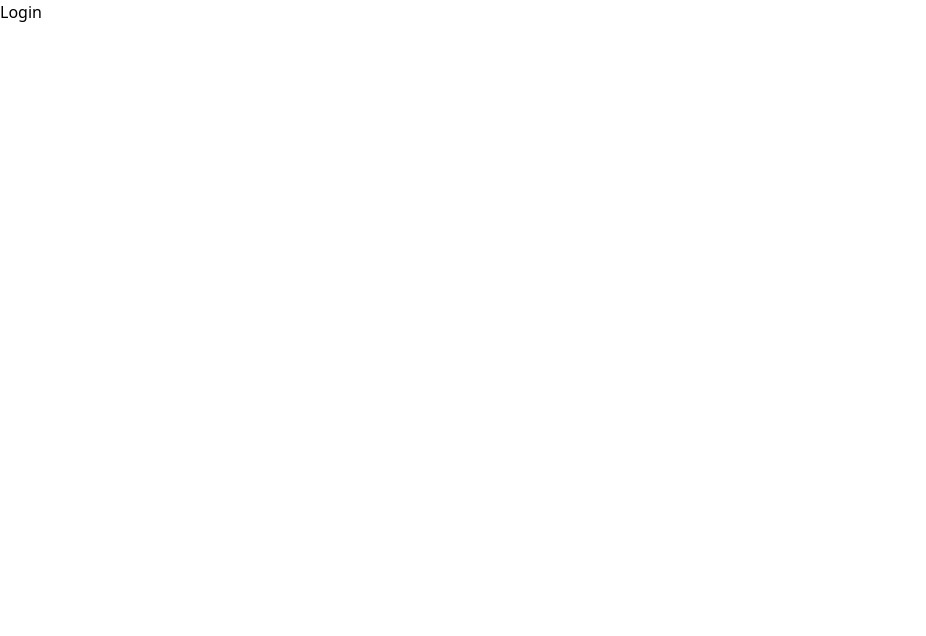
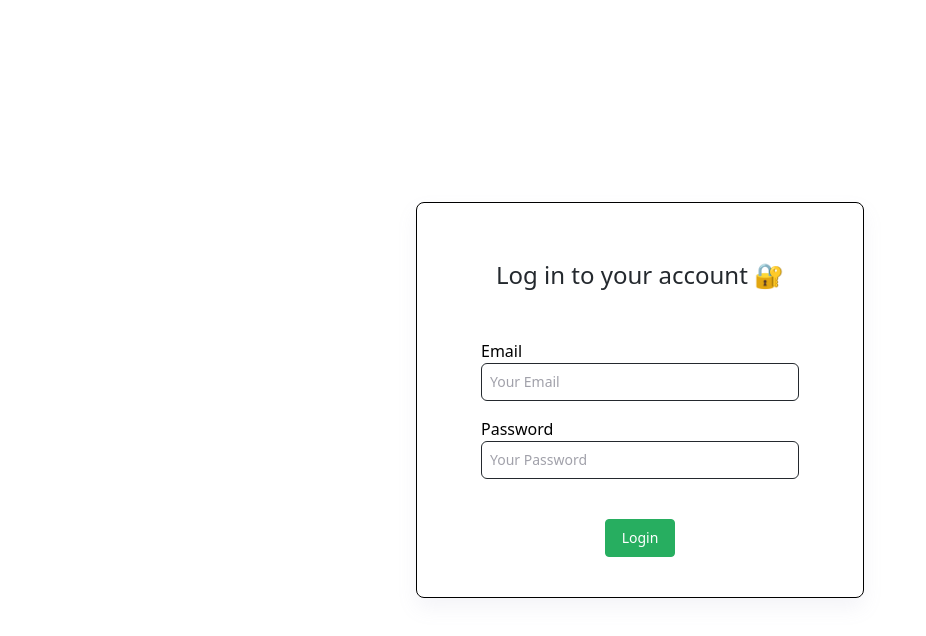
Before and after one commit to Dgiulian/Restorant-Review, a React (Create React App) app in the folder client/: page /login in a window 1280 px wide. Shown: the top 636 px of the page, without its empty margins (0-926 px from the left). Built offline with nearby package versions, Linux system fonts and the light colour scheme.

Commit message:
feat: Add login screen

```diff
--- /dev/null
+++ b/client/src/components/FormElements/Input.tsx
@@ -0,0 +1,18 @@
+import React, { InputHTMLAttributes } from 'react';
+
+interface InputProps extends InputHTMLAttributes<HTMLInputElement> {}
+/* interface InputProps
+  extends React.DetailedHTMLProps<
+    React.HTMLAttributes<HTMLInputElement>,
+    HTMLInputElement
+  > {} */
+const Input = (props: InputProps) => {
+  return (
+    <input
+      className={`w-full p-2 mb-4 text-primary border rounded-md outline-none text-sm transition duration-150 ease-in-out`}
+      {...props}
+    />
+  );
+};
+
+export default Input;
--- /dev/null
+++ b/client/src/components/FormElements/PrimaryButton.tsx
@@ -0,0 +1,23 @@
+import React, { ButtonHTMLAttributes } from 'react';
+
+interface PrimaryButtonProps extends ButtonHTMLAttributes<HTMLButtonElement> {}
+
+/*
+interface ButtonProps
+  extends React.DetailedHTMLProps<
+    React.HTMLAttributes<HTMLButtonElement>,
+    HTMLButtonElement
+  > {}
+  */
+const PrimaryButton = (props: PrimaryButtonProps) => {
+  return (
+    <button
+      className={`bg-green py-2 px-4 text-sm text-white rounded border border-green focus:outline-none focus:border-green-dark`}
+      {...props}
+    >
+      {props.children}
+    </button>
+  );
+};
+
+export default PrimaryButton;
--- /dev/null
+++ b/client/src/components/FormElements/index.ts
@@ -0,0 +1,2 @@
+export { default as Input } from './Input';
+export { default as PrimaryButton } from './PrimaryButton';
--- a/client/src/views/login.tsx
+++ b/client/src/views/login.tsx
@@ -1,9 +1,50 @@
 import React, { ReactElement } from 'react';
+import { Input } from '../components/FormElements';
 
-interface Props {}
-
-function LoginPage({}: Props): ReactElement {
-  return <div>Login</div>;
+interface FormElements extends HTMLFormControlsCollection {
+  email: HTMLInputElement;
+  password: HTMLInputElement;
+}
+interface LoginFormElement extends HTMLFormElement {
+  readonly elements: FormElements;
 }
 
+function LoginPage(): ReactElement {
+  const handleFormSubmit = (e: React.FormEvent<LoginFormElement>) => {
+    e.preventDefault();
+
+    let email = e.currentTarget.elements.email?.value;
+    let password = e.currentTarget.elements.password?.value;
+
+    console.log(email, password);
+  };
+  return (
+    <div className="h-screen flex bg-gray-bg1">
+      <div className="w-full max-w-md m-auto bg-white rounded-lg border border-primaryBorder shadow-default py-10 px-16">
+        <h1 className="text-2xl font-medium text-primary mt-4 mb-12 text-center">
+          Log in to your account 🔐
+        </h1>
+
+        <form onSubmit={handleFormSubmit}>
+          <div>
+            <label htmlFor="email">Email</label>
+            <Input type="email" id="email" placeholder="Your Email" />
+          </div>
+          <div>
+            <label htmlFor="password">Password</label>
+            <Input type="password" id="password" placeholder="Your Password" />
+          </div>
+
+          <div className="flex justify-center items-center mt-6">
+            <button
+              className={`bg-green py-2 px-4 text-sm text-white rounded border border-green focus:outline-none focus:border-green-dark`}
+            >
+              Login
+            </button>
+          </div>
+        </form>
+      </div>
+    </div>
+  );
+}
 export default LoginPage;
--- a/client/tailwind.config.js
+++ b/client/tailwind.config.js
@@ -2,7 +2,43 @@ module.exports = {
   purge: ['./src/**/*.{js,jsx,ts,tsx}', './public/index.html'],
   darkMode: false, // or 'media' or 'class'
   theme: {
-    extend: {},
+    colors: {
+      transparent: 'transparent',
+      current: 'currentColor',
+      white: {
+        DEFAULT: '#ffffff',
+      },
+      green: {
+        light: '#6fcf97',
+        DEFAULT: '#27AE60',
+        dark: '#219653',
+        darker: '#1e874b',
+      },
+      red: {
+        light: '#FFEAEA',
+        DEFAULT: '#EB5757',
+        dark: '#C20D0D',
+      },
+      orange: {
+        light: '#FFEBDA',
+        DEFAULT: '#F66A0A',
+        dark: '#A04100',
+      },
+      primary: {
+        DEFAULT: '#24292E',
+      },
+      warning: {
+        DEFAULT: '#D1711C',
+      },
+    },
+    extend: {
+      boxShadow: {
+        default: '0px 10px 20px rgba(150, 150, 187, 0.1)',
+      },
+      fontSize: {
+        '2rem': '2rem',
+      },
+    },
   },
   variants: {
     extend: {},
```
